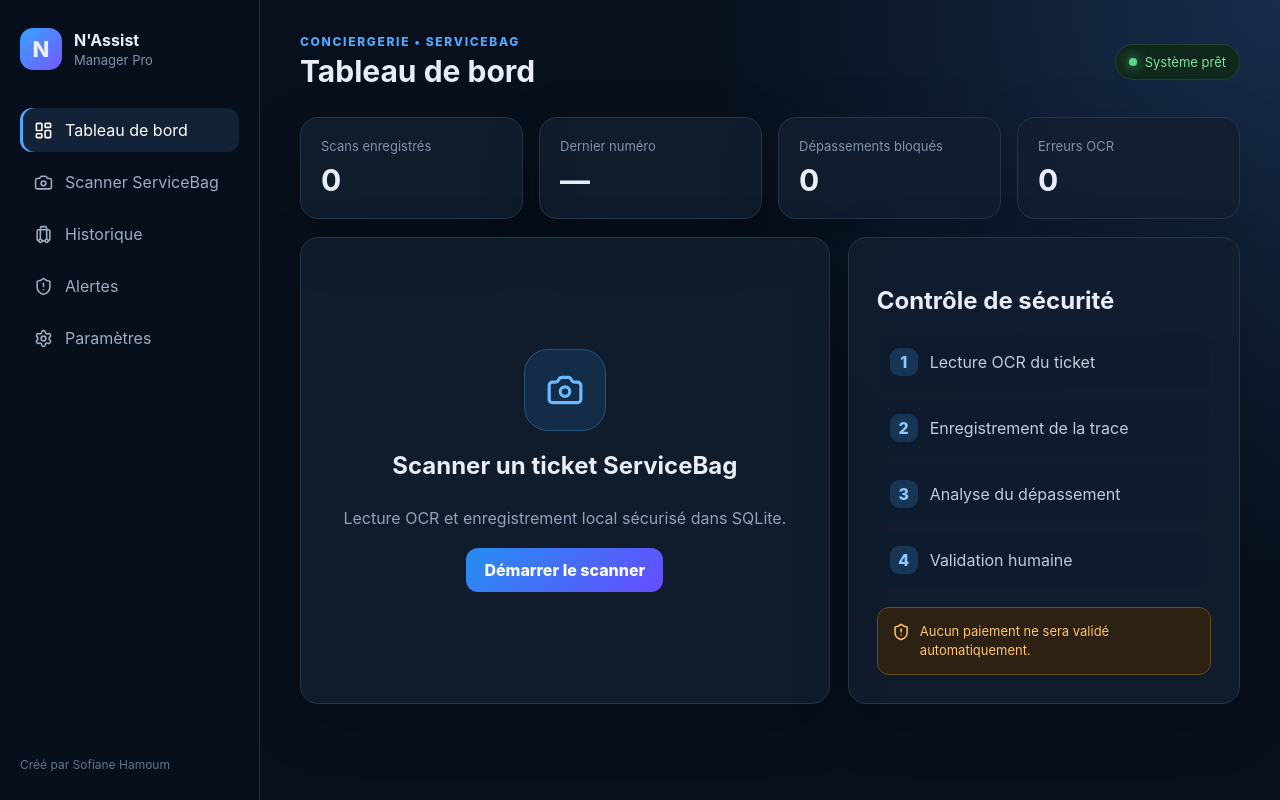
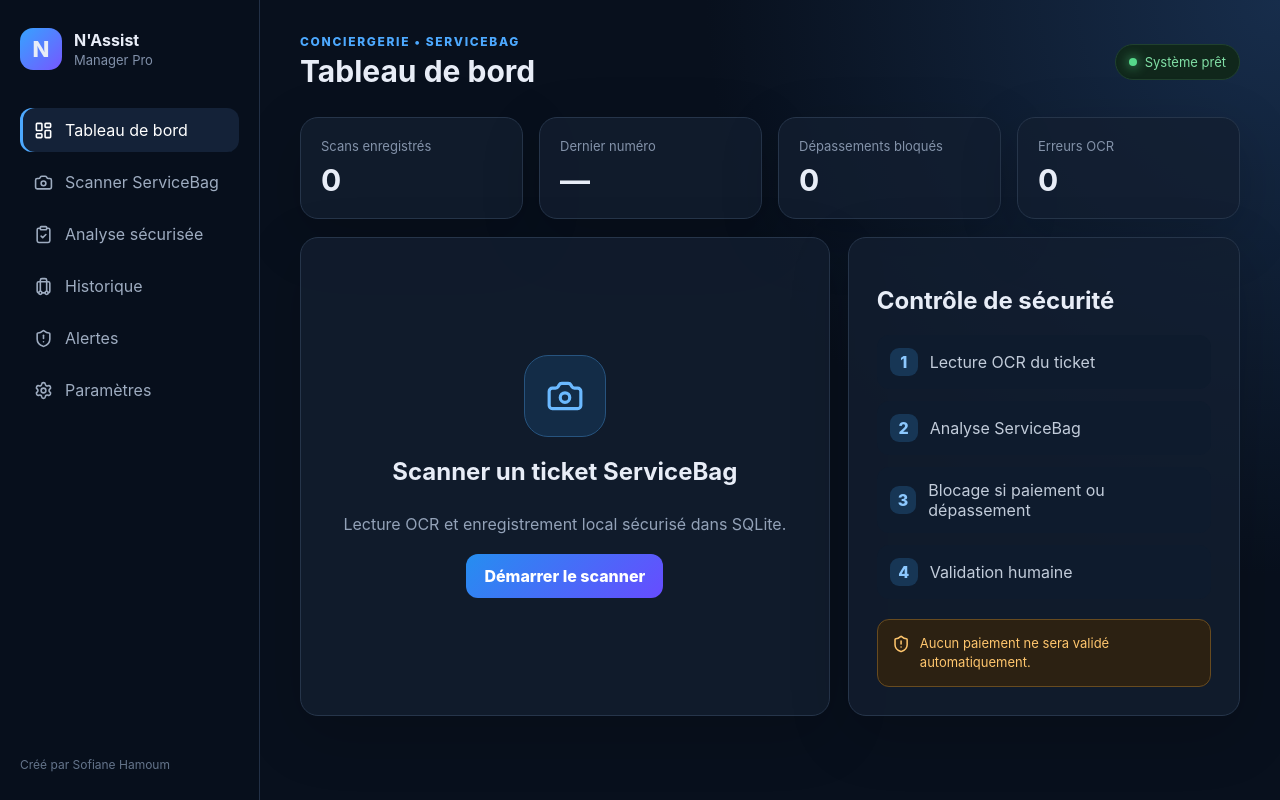
Before and after one commit to Nassist75010/NAssist-Manager-Pro, a React (Vite) app: page / in a window 1280 px wide. Built offline with nearby package versions, Linux system fonts and the light colour scheme.

Commit message:
Ajouter l'écran d'analyse sécurisée ServiceBag

```diff
--- a/src/App.tsx
+++ b/src/App.tsx
@@ -1,9 +1,11 @@
 import { useEffect, useState } from 'react';
-import { Camera, LayoutDashboard, Luggage, Settings, ShieldAlert } from 'lucide-react';
+import { Camera, ClipboardCheck, LayoutDashboard, Luggage, Settings, ShieldAlert } from 'lucide-react';
 import ScannerPanel from './components/ScannerPanel';
+import { analyzeServiceBag } from './services/analyzeServiceBag';
 import type { OcrResult } from './types/scan';
+import type { ServiceBagAnalysis } from './types/servicebag';
 
-type View = 'dashboard' | 'scanner' | 'history';
+type View = 'dashboard' | 'scanner' | 'history' | 'analysis';
 type ScanRecord = { id:number; prestationNumber:string|null; confidence:number; status:string; agentName:string; createdAt:string };
 
 export default function App() {
@@ -11,6 +13,8 @@
   const [lastResult, setLastResult] = useState<OcrResult | null>(null);
   const [history, setHistory] = useState<ScanRecord[]>([]);
   const [historyError, setHistoryError] = useState('');
+  const [serviceBagText, setServiceBagText] = useState('');
+  const [analysis, setAnalysis] = useState<ServiceBagAnalysis | null>(null);
 
   async function refreshHistory() {
     try {
@@ -27,23 +31,22 @@
   async function handleResult(result: OcrResult) {
     setLastResult(result);
     if (!window.nassist) return;
-    const status = result.prestationNumber ? 'READ' : 'OCR_ERROR';
     await window.nassist.scans.save({
       prestationNumber: result.prestationNumber,
       confidence: result.confidence,
       rawText: result.rawText,
-      status
+      status: result.prestationNumber ? 'READ' : 'OCR_ERROR'
     });
   }
 
   const stats = [
     { label: 'Scans enregistrés', value: String(history.length) },
     { label: 'Dernier numéro', value: lastResult?.prestationNumber ?? '—' },
-    { label: 'Dépassements bloqués', value: '0' },
+    { label: 'Dépassements bloqués', value: String(history.filter((item) => item.status === 'BLOCKED').length) },
     { label: 'Erreurs OCR', value: String(history.filter((item) => item.status === 'OCR_ERROR').length) }
   ];
 
-  const title = view === 'scanner' ? 'Scanner OCR' : view === 'history' ? 'Historique des scans' : 'Tableau de bord';
+  const titles: Record<View, string> = { dashboard: 'Tableau de bord', scanner: 'Scanner OCR', history: 'Historique des scans', analysis: 'Analyse ServiceBag' };
 
   return <div className="app-shell">
     <aside className="sidebar">
@@ -51,6 +54,7 @@
       <nav>
         <button className={`nav-item ${view === 'dashboard' ? 'active' : ''}`} onClick={() => setView('dashboard')}><LayoutDashboard size={19}/>Tableau de bord</button>
         <button className={`nav-item ${view === 'scanner' ? 'active' : ''}`} onClick={() => setView('scanner')}><Camera size={19}/>Scanner ServiceBag</button>
+        <button className={`nav-item ${view === 'analysis' ? 'active' : ''}`} onClick={() => setView('analysis')}><ClipboardCheck size={19}/>Analyse sécurisée</button>
         <button className={`nav-item ${view === 'history' ? 'active' : ''}`} onClick={() => setView('history')}><Luggage size={19}/>Historique</button>
         <button className="nav-item"><ShieldAlert size={19}/>Alertes</button>
         <button className="nav-item"><Settings size={19}/>Paramètres</button>
@@ -59,14 +63,19 @@
     </aside>
 
     <main className="content">
-      <header><div><p className="eyebrow">CONCIERGERIE • SERVICEBAG</p><h1>{title}</h1></div><span className="status"><i/>Système prêt</span></header>
+      <header><div><p className="eyebrow">CONCIERGERIE • SERVICEBAG</p><h1>{titles[view]}</h1></div><span className="status"><i/>Système prêt</span></header>
 
       {view === 'dashboard' && <>
         <section className="stats-grid">{stats.map((stat) => <article className="stat-card" key={stat.label}><span>{stat.label}</span><strong>{stat.value}</strong></article>)}</section>
-        <section className="workspace"><article className="scanner-card"><div className="scanner-icon"><Camera size={38}/></div><h2>Scanner un ticket ServiceBag</h2><p>Lecture OCR et enregistrement local sécurisé dans SQLite.</p><button className="primary" onClick={() => setView('scanner')}>Démarrer le scanner</button></article><article className="security-card"><h2>Contrôle de sécurité</h2><ul><li><span>1</span>Lecture OCR du ticket</li><li><span>2</span>Enregistrement de la trace</li><li><span>3</span>Analyse du dépassement</li><li><span>4</span>Validation humaine</li></ul><div className="warning"><ShieldAlert size={20}/>Aucun paiement ne sera validé automatiquement.</div></article></section>
+        <section className="workspace"><article className="scanner-card"><div className="scanner-icon"><Camera size={38}/></div><h2>Scanner un ticket ServiceBag</h2><p>Lecture OCR et enregistrement local sécurisé dans SQLite.</p><button className="primary" onClick={() => setView('scanner')}>Démarrer le scanner</button></article><article className="security-card"><h2>Contrôle de sécurité</h2><ul><li><span>1</span>Lecture OCR du ticket</li><li><span>2</span>Analyse ServiceBag</li><li><span>3</span>Blocage si paiement ou dépassement</li><li><span>4</span>Validation humaine</li></ul><div className="warning"><ShieldAlert size={20}/>Aucun paiement ne sera validé automatiquement.</div></article></section>
       </>}
 
       {view === 'scanner' && <section className="scanner-layout"><ScannerPanel onResult={(result) => void handleResult(result)} /><article className="result-card"><h2>Résultat du dernier scan</h2>{lastResult ? <><dl><div><dt>Numéro détecté</dt><dd>{lastResult.prestationNumber ?? 'Non détecté'}</dd></div><div><dt>Confiance OCR</dt><dd>{lastResult.confidence} %</dd></div></dl><pre>{lastResult.rawText || 'Aucun texte reconnu'}</pre></> : <p>Aucun ticket analysé.</p>}<div className="warning"><ShieldAlert size={20}/>La validation finale reste sous contrôle de l’agent.</div></article></section>}
+
+      {view === 'analysis' && <section className="analysis-layout">
+        <article className="analysis-card"><h2>Contenu de la page ServiceBag</h2><p>Copiez ici uniquement le texte visible de la prestation. Ne saisissez aucun identifiant ni mot de passe.</p><textarea value={serviceBagText} onChange={(event) => setServiceBagText(event.target.value)} placeholder="Exemple : prestation 123456 — montant à payer : 15,00 € — dépassement..."/><button className="primary" onClick={() => setAnalysis(analyzeServiceBag(serviceBagText))}>Analyser avant validation</button></article>
+        <article className={`decision-card ${analysis?.decision.toLowerCase() ?? ''}`}><h2>Décision de sécurité</h2>{analysis ? <><strong className="decision-title">{analysis.decision === 'AUTHORIZED' ? 'Validation envisageable' : analysis.decision === 'BLOCKED' ? 'Clôture bloquée' : 'Vérification nécessaire'}</strong><ul>{analysis.reasons.map((reason) => <li key={reason}>{reason}</li>)}</ul><div className="warning"><ShieldAlert size={20}/>Cette analyse ne clique sur aucun bouton ServiceBag. L’agent vérifie et décide.</div></> : <p>Lancez l’analyse pour rechercher un montant, un dépassement, une prestation clôturée ou introuvable.</p>}</article>
+      </section>}
 
       {view === 'history' && <section className="history-card"><div className="history-head"><h2>100 derniers scans</h2><button className="primary" onClick={() => void refreshHistory()}>Actualiser</button></div>{historyError && <p className="error-message">{historyError}</p>}<div className="history-table"><div className="history-row history-labels"><span>Date</span><span>Prestation</span><span>Confiance</span><span>Statut</span></div>{history.map((item) => <div className="history-row" key={item.id}><span>{new Date(item.createdAt).toLocaleString('fr-FR')}</span><strong>{item.prestationNumber ?? 'Non détecté'}</strong><span>{item.confidence} %</span><span className={`badge ${item.status.toLowerCase()}`}>{item.status}</span></div>)}{history.length === 0 && <p>Aucun scan enregistré.</p>}</div></section>}
     </main>
```
